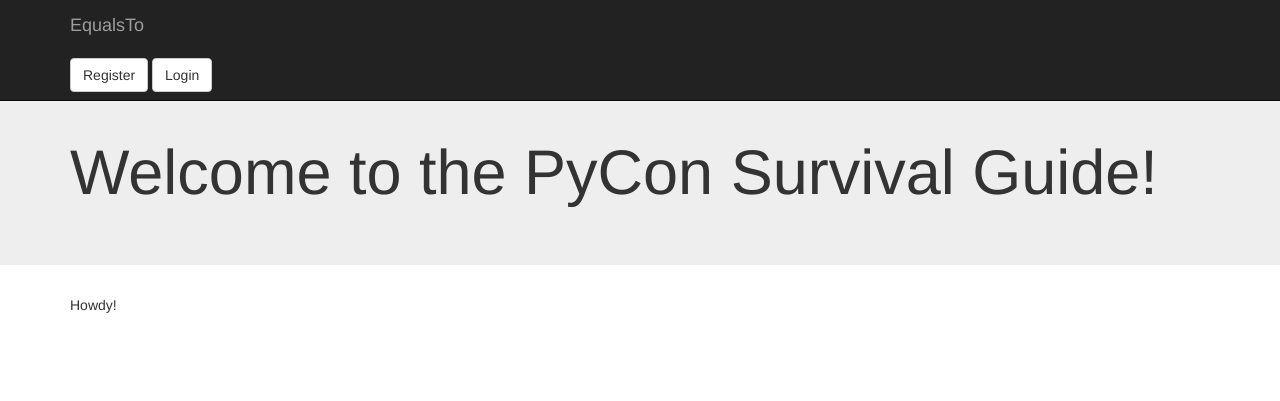
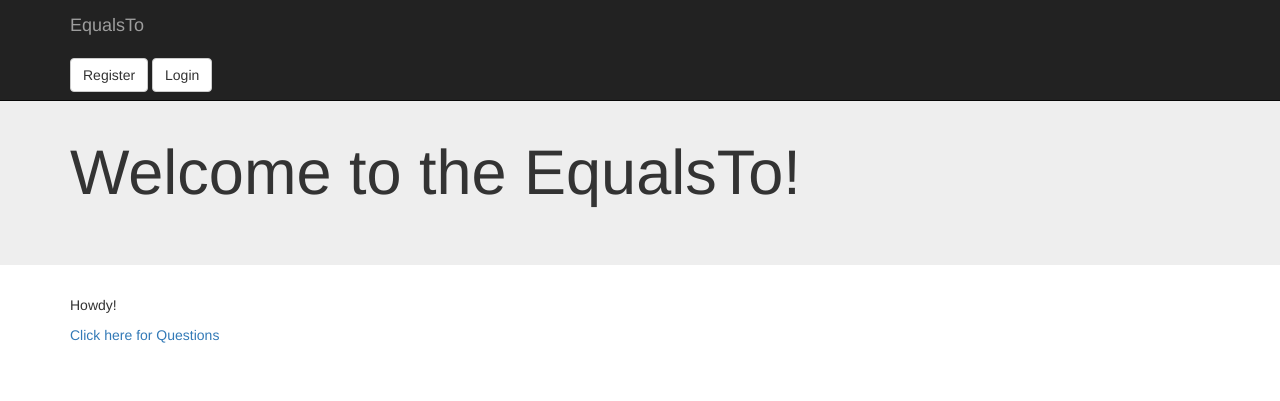
Before and after one commit to noahschwad/EqualsTo, a Django app: page / in a window 1280 px wide. Shown: the top 401 px of the page. Run offline with Django 3.2, Linux system fonts and the light colour scheme; some libraries are stand-ins or nearby versions.

Commit message:
Added redirect after login and link on home page to questions

```diff
--- a/equalstodjango/equalsto/equalsto/settings.py
+++ b/equalstodjango/equalsto/equalsto/settings.py
@@ -111,7 +111,7 @@ AUTH_PASSWORD_VALIDATORS = [
 ]
 
 #set login url
-LOGIN_REDIRECT_URL = '/'
+LOGIN_REDIRECT_URL = '/^$'
 
 # Internationalization
 # https://docs.djangoproject.com/en/1.10/topics/i18n/
--- a/equalstodjango/equalsto/equalsto/templates/home.html
+++ b/equalstodjango/equalsto/equalsto/templates/home.html
@@ -1,7 +1,8 @@
 {% extends '_layouts/base.html' %}
 
-{% block headline %}<h1>Welcome to the PyCon Survival Guide!</h1>{% endblock headline %}
+{% block headline %}<h1>Welcome to the EqualsTo!</h1>{% endblock headline %}
 
 {% block content %}
 <p>Howdy{% if user.is_authenticated %} {{ user.username }}{% endif %}!</p>
+<a href="/polls">Click here for Questions</a>
 {% endblock %}
```
Also changed, not shown: equalstodjango/equalsto/db.sqlite3, 14 other files.
